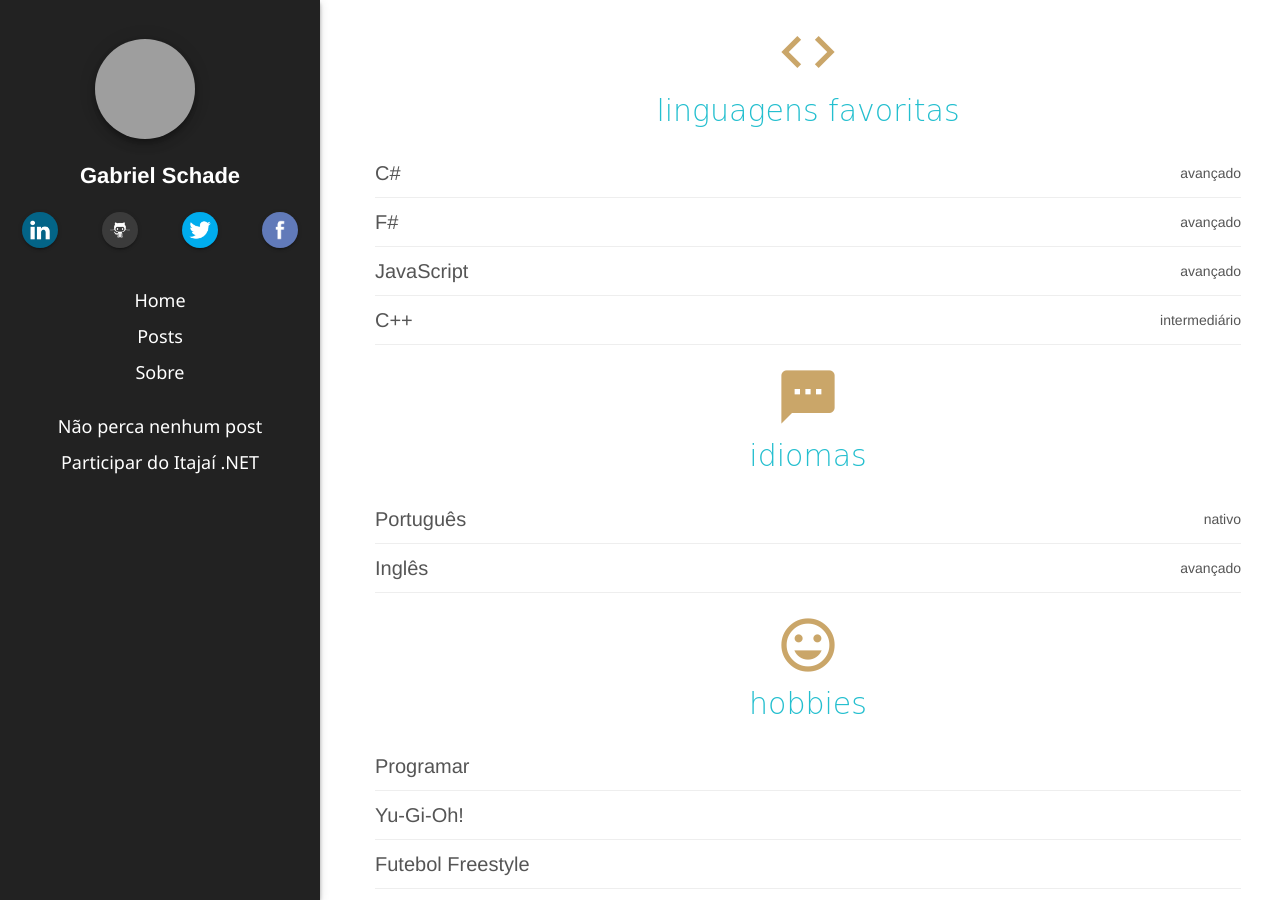
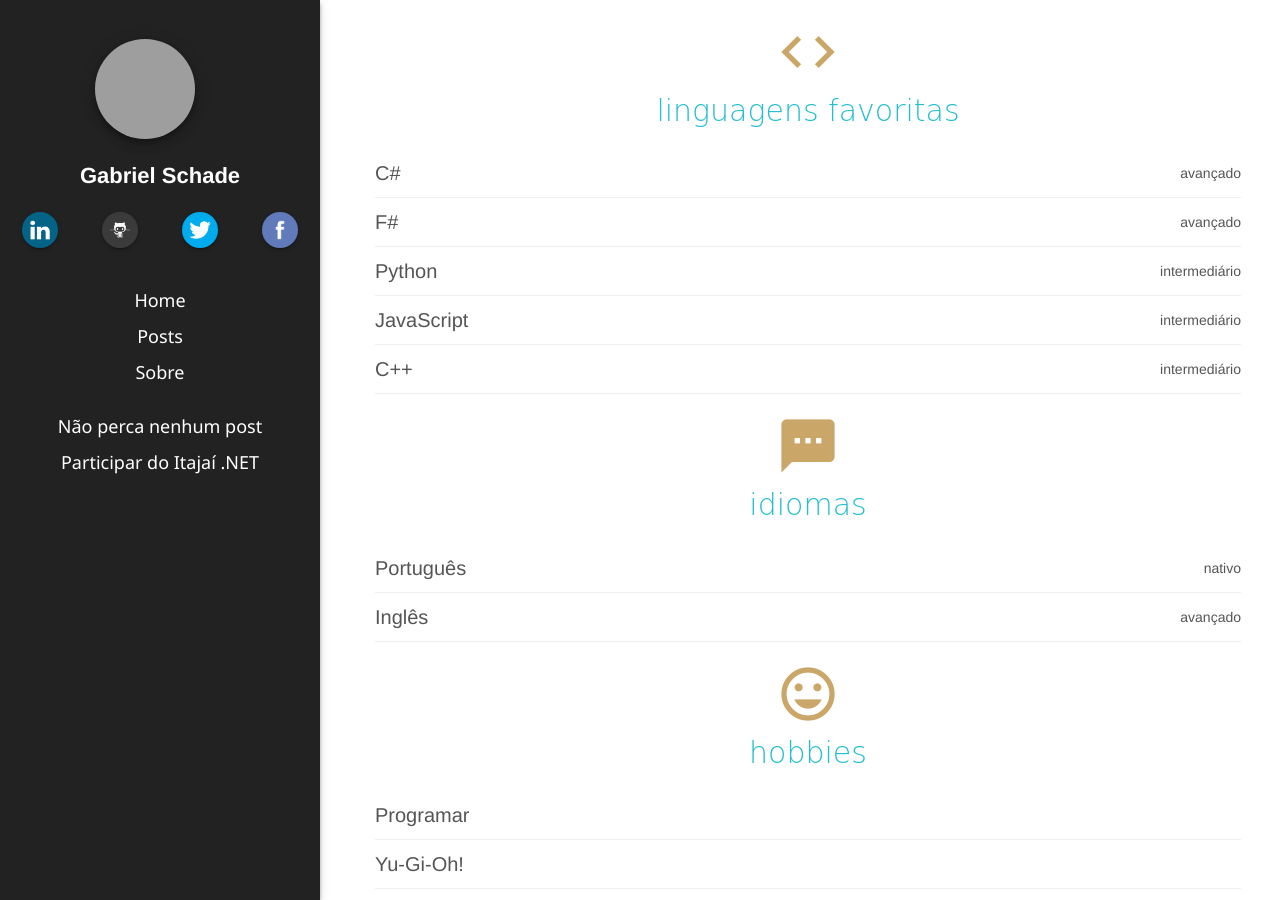
Before and after one commit to gabrielschade/gabrielschade.github.io, a Jekyll site: the page built from about.md, in a window 1280 px wide and 900 px high, scrolled down 3152 px. Built offline with Jekyll 4.4.1, drawn with Linux system fonts in a browser that asks for light colours; nearby versions of some CDN libraries; comment, search, counter and statistics services are not loaded; grey boxes are pictures that could not be loaded.

Commit message:
ajustes-about

```diff
--- a/_includes/skills.html
+++ b/_includes/skills.html
@@ -234,8 +234,12 @@
                 <span class="right font-small"> avançado</span>
             </li>
             <li class="content-list-item margin-top-0 light-bottom-border">
+                Python
+                <span class="right font-small light-bottom-border"> intermediário</span>
+            </li>
+            <li class="content-list-item margin-top-0 light-bottom-border">
                 JavaScript
-                <span class="right font-small light-bottom-border"> avançado</span>
+                <span class="right font-small light-bottom-border"> intermediário</span>
             </li>
             <li class="content-list-item margin-top-0 light-bottom-border">
                 C++
```
